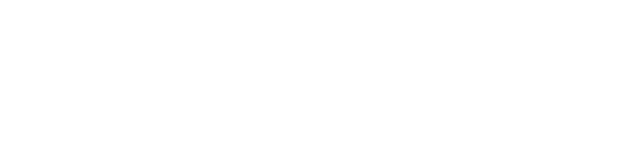
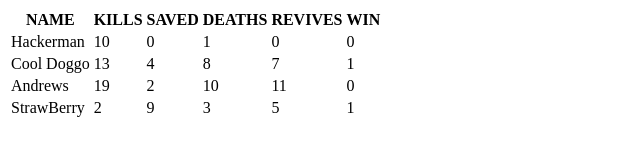
Before and after one commit to acciojob/Styled-Table-iamafasha, a website: page main.html in a window 1280 px wide. Shown: the whole page, without its empty margins (0-640 px from the left). Drawn offline with Linux system fonts and the light colour scheme.

Commit message:
created a submission

```diff
--- a/main.html
+++ b/main.html
@@ -9,7 +9,55 @@
 </head>
 <body>
     <!-- add table here -->
+<table>
+	<thead>
+		<tr>
+			<th>NAME</th>
+			<th>KILLS</th>
+			<th>SAVED</th>
+			<th>DEATHS</th>
+			<th>REVIVES</th>
+			<th>WIN</th>
+		</tr>
+	</thead>
+	<tbody>
+		<tr>
+			<td>Hackerman</td>
+			<td>10</td>
+			<td>0</td>
+			<td>1</td>
+			<td>0</td>
+			<td>0</td>
+		</tr>
 
+		<tr>
+			<td>Cool Doggo</td>
+			<td>13</td>
+			<td>4</td>
+			<td>8</td>
+			<td>7</td>
+			<td>1</td>
+		</tr>
+
+		<tr>
+			<td>Andrews</td>
+			<td>19</td>
+			<td>2</td>
+			<td>10</td>
+			<td>11</td>
+			<td>0</td>
+		</tr>
+
+		<tr>
+			<td>StrawBerry</td>
+			<td>2</td>
+			<td>9</td>
+			<td>3</td>
+			<td>5</td>
+			<td>1</td>
+		</tr>
+	</tbody>
+</table>
 
 </body>
 </html>
```
